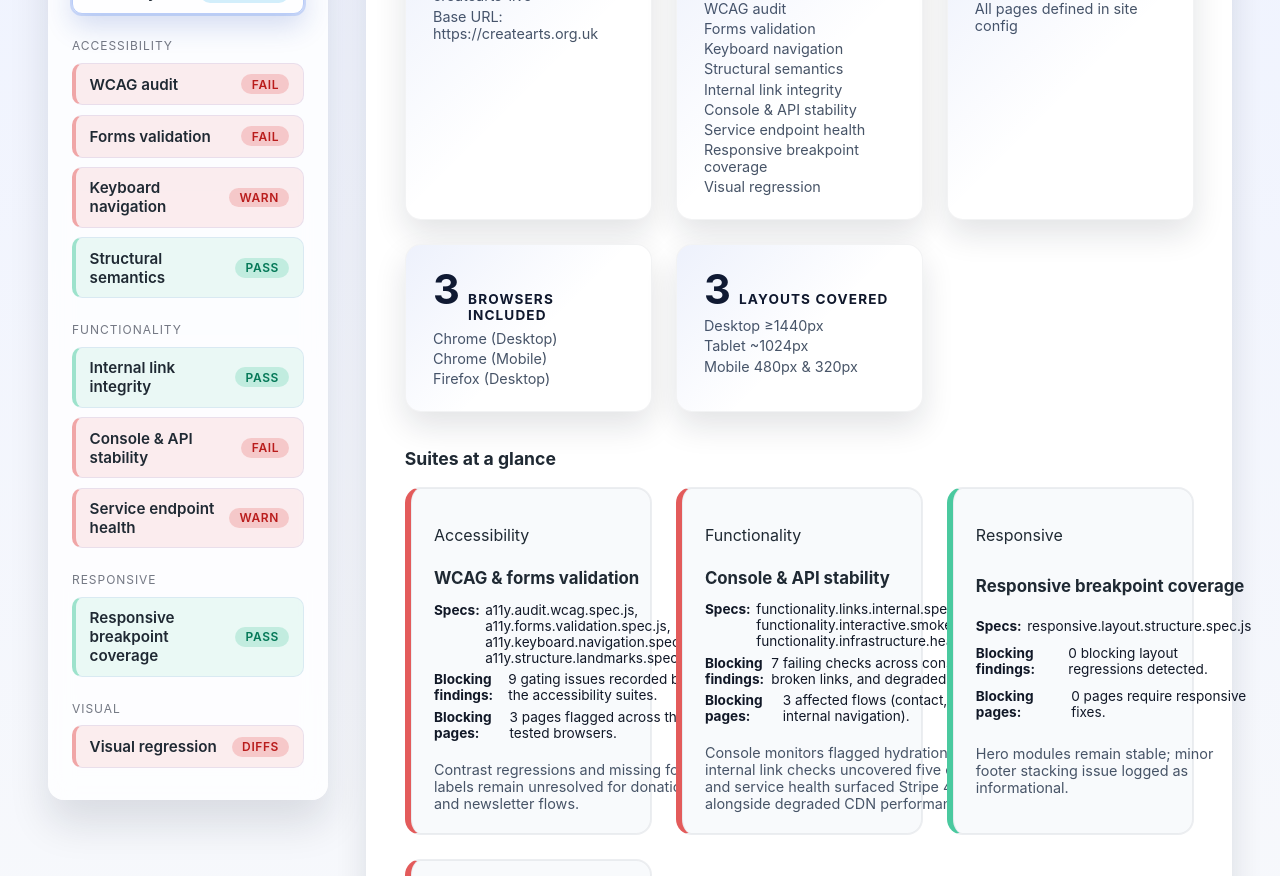
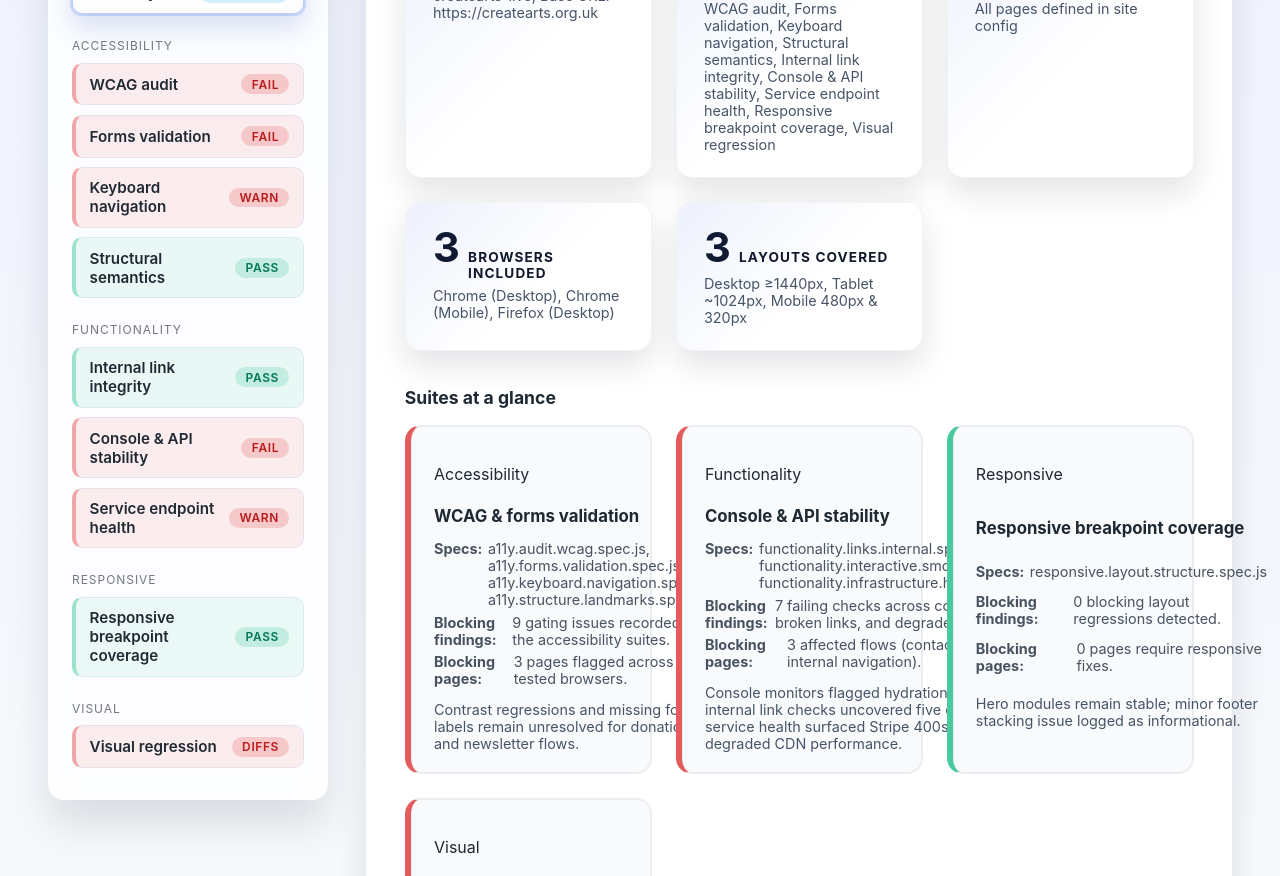
Before and after one commit to SpyrosBou/website-testing, a website: page docs/mocks/full-run-report.html in a window 1280 px wide. Shown: the part 338-1214 px from the top of the page. Drawn offline with Linux system fonts and the light colour scheme.

Commit message:
style: use comma-separated summary meta

```diff
--- a/docs/mocks/full-run-report.html
+++ b/docs/mocks/full-run-report.html
@@ -132,46 +132,23 @@
           <section class="summary-grid summary-grid--stats">
             <article class="summary-card">
               <h2 class="summary-card__title"><span class="summary-card__count">1</span> SITE TESTED</h2>
-              <div class="meta">
-                <span>createarts-live</span>
-                <span>Base URL: https://createarts.org.uk</span>
-              </div>
+              <div class="meta">createarts-live, Base URL: https://createarts.org.uk</div>
             </article>
             <article class="summary-card">
               <h2 class="summary-card__title"><span class="summary-card__count">9</span> TESTS ON EACH PAGE</h2>
-              <div class="meta">
-                <span>WCAG audit</span>
-                <span>Forms validation</span>
-                <span>Keyboard navigation</span>
-                <span>Structural semantics</span>
-                <span>Internal link integrity</span>
-                <span>Console &amp; API stability</span>
-                <span>Service endpoint health</span>
-                <span>Responsive breakpoint coverage</span>
-                <span>Visual regression</span>
-              </div>
+              <div class="meta">WCAG audit, Forms validation, Keyboard navigation, Structural semantics, Internal link integrity, Console &amp; API stability, Service endpoint health, Responsive breakpoint coverage, Visual regression</div>
             </article>
             <article class="summary-card">
               <h2 class="summary-card__title"><span class="summary-card__count">26</span> PAGES SCANNED</h2>
-              <div class="meta">
-                <span>All pages defined in site config</span>
-              </div>
+              <div class="meta">All pages defined in site config</div>
             </article>
             <article class="summary-card">
               <h2 class="summary-card__title"><span class="summary-card__count">3</span> BROWSERS INCLUDED</h2>
-              <div class="meta">
-                <span>Chrome (Desktop)</span>
-                <span>Chrome (Mobile)</span>
-                <span>Firefox (Desktop)</span>
-              </div>
+              <div class="meta">Chrome (Desktop), Chrome (Mobile), Firefox (Desktop)</div>
             </article>
             <article class="summary-card">
               <h2 class="summary-card__title"><span class="summary-card__count">3</span> LAYOUTS COVERED</h2>
-              <div class="meta">
-                <span>Desktop ≥1440px</span>
-                <span>Tablet ~1024px</span>
-                <span>Mobile 480px &amp; 320px</span>
-              </div>
+              <div class="meta">Desktop ≥1440px, Tablet ~1024px, Mobile 480px &amp; 320px</div>
             </article>
           </section>
 
--- a/docs/mocks/mock-styling.css
+++ b/docs/mocks/mock-styling.css
@@ -329,15 +329,8 @@ input[name="report-view"] {
 
  .summary-card .meta {
   margin-top: 0.35rem;
-  display: flex;
-  flex-direction: column;
-  gap: 0.2rem;
   font-size: 0.9rem;
   color: #475467;
-}
-
-.summary-card .meta span.meta-muted {
-  color: #667085;
 }
 
 .suite-overview {
@@ -398,14 +391,6 @@ input[name="report-view"] {
   color: #485260;
 }
 
-.suite-metrics.suite-metrics--summary {
-  margin-bottom: 0.4rem;
-}
-
-.suite-metrics.suite-metrics--summary li {
-  color: #111827;
-  font-size: 0.85rem;
-}
 
 .suite-metrics li {
   display: flex;
```
